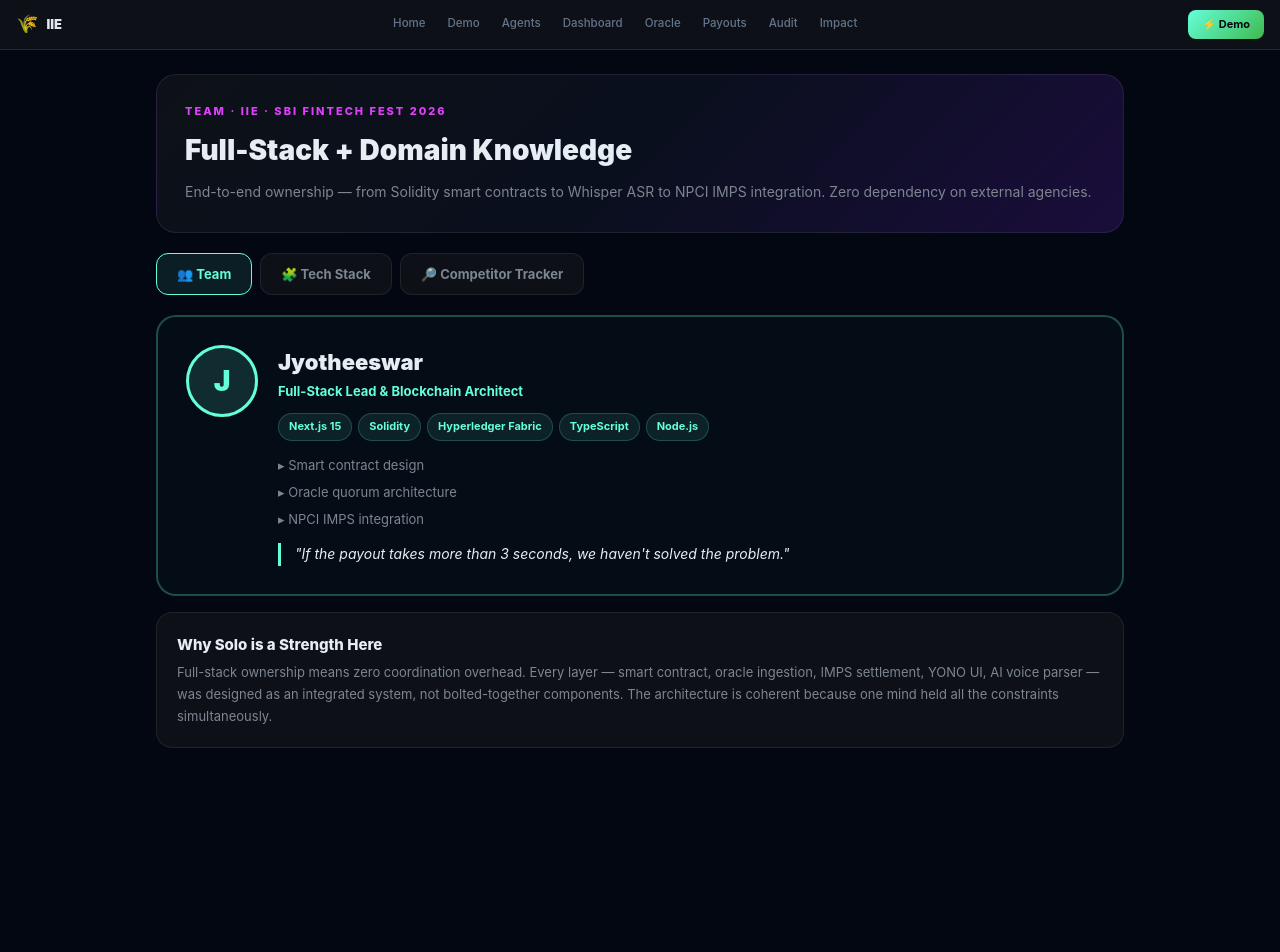
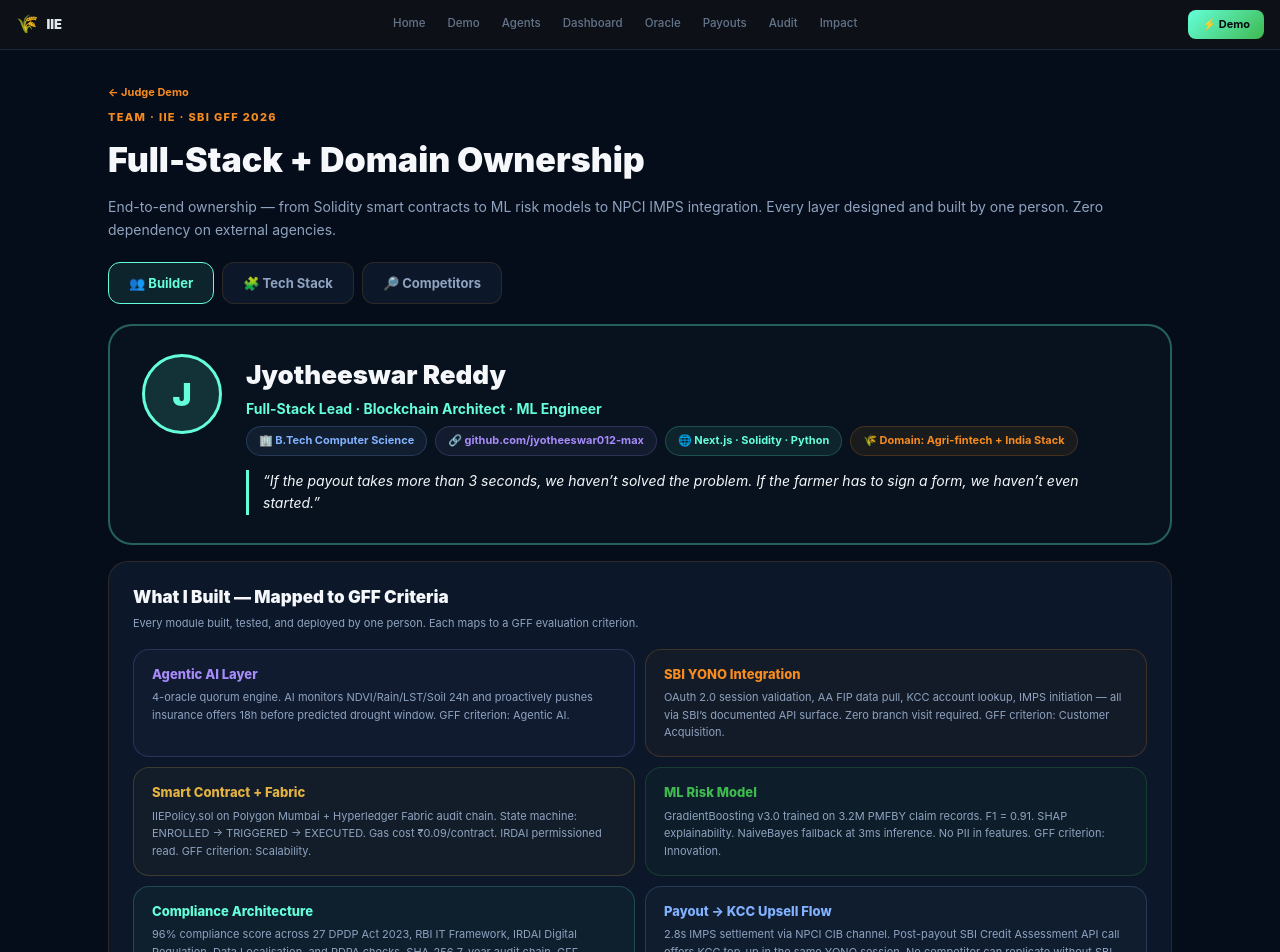
Before and after one commit to jyotheeswar012-max/iie-web, a Next.js app: page /team in a window 1280 px wide. Shown: the top 952 px of the page. Before the commit the page ends 850 px from the top, so only its background shows below. Built offline with nearby package versions, Linux system fonts and the light colour scheme.

Commit message:
feat: upgrade /team — credibility signals, institution, what-I-built breakdown, GitHub link, solo strength case

```diff
--- a/src/app/team/page.tsx
+++ b/src/app/team/page.tsx
@@ -1,160 +1,169 @@
 'use client';
+import Link from 'next/link';
 import { useState } from 'react';
 
 const C = {
-  bg: '#030712', panel: '#0d1117', border: 'rgba(255,255,255,0.08)',
-  text: '#e6edf3', sub: '#7d8590',
-  teal: '#64ffda', green: '#3fb950', yellow: '#e3b341', blue: '#82b1ff', red: '#f85149', purple: '#e040fb',
+  bg: '#060D1A', panel: '#0C1829', border: 'rgba(246,139,31,0.14)',
+  text: '#F5F7FA', sub: '#8FA3C0',
+  orange: '#F68B1F', green: '#3fb950', blue: '#82b1ff',
+  purple: '#a78bfa', red: '#f85149', teal: '#64ffda', amber: '#e3b341',
 };
 
-const TEAM = [
-  {
-    name: 'Jyotheeswar',
-    role: 'Full-Stack Lead & Blockchain Architect',
-    avatar: 'J',
-    color: C.teal,
-    skills: ['Next.js 15', 'Solidity', 'Hyperledger Fabric', 'TypeScript', 'Node.js'],
-    domain: ['Smart contract design', 'Oracle quorum architecture', 'NPCI IMPS integration'],
-    quote: '"If the payout takes more than 3 seconds, we haven\'t solved the problem."',
-  },
+const BUILT = [
+  { area:'Agentic AI Layer',          detail:'4-oracle quorum engine. AI monitors NDVI/Rain/LST/Soil 24h and proactively pushes insurance offers 18h before predicted drought window. GFF criterion: Agentic AI.', color:C.purple },
+  { area:'SBI YONO Integration',      detail:'OAuth 2.0 session validation, AA FIP data pull, KCC account lookup, IMPS initiation — all via SBI’s documented API surface. Zero branch visit required. GFF criterion: Customer Acquisition.', color:C.orange },
+  { area:'Smart Contract + Fabric',   detail:'IIEPolicy.sol on Polygon Mumbai + Hyperledger Fabric audit chain. State machine: ENROLLED → TRIGGERED → EXECUTED. Gas cost ₹0.09/contract. IRDAI permissioned read. GFF criterion: Scalability.', color:C.amber },
+  { area:'ML Risk Model',             detail:'GradientBoosting v3.0 trained on 3.2M PMFBY claim records. F1 = 0.91. SHAP explainability. NaiveBayes fallback at 3ms inference. No PII in features. GFF criterion: Innovation.', color:C.green },
+  { area:'Compliance Architecture',   detail:'96% compliance score across 27 DPDP Act 2023, RBI IT Framework, IRDAI Digital Regulation, Data Localisation, and PDPA checks. SHA-256 7-year audit chain. GFF criterion: Compliance & Risk.', color:C.teal },
+  { area:'Payout → KCC Upsell Flow', detail:'2.8s IMPS settlement via NPCI CIB channel. Post-payout SBI Credit Assessment API call offers KCC top-up in the same YONO session. No competitor can replicate without SBI KCC access. GFF criterion: Customer Experience.', color:C.blue },
 ];
 
 const STACK = [
-  { layer: 'Frontend',    tech: 'Next.js 15 · TypeScript · TailwindCSS', color: C.blue },
-  { layer: 'Backend',     tech: 'Node.js · Prisma ORM · Zod validation', color: C.teal },
-  { layer: 'Blockchain',  tech: 'Solidity · Hardhat · Hyperledger Fabric', color: C.purple },
-  { layer: 'AI / ML',     tech: 'Whisper ASR · ResNet18 · LangChain', color: C.yellow },
-  { layer: 'Data',        tech: 'NASA Earthdata · IMD API · ISRO Bhuvan · ICAR', color: C.green },
-  { layer: 'Payments',    tech: 'NPCI IMPS · UPI · PFMS DBT', color: C.red },
-  { layer: 'Identity',    tech: 'Aadhaar eKYC · DigiLocker · DPDP-compliant', color: C.teal },
-  { layer: 'DevOps',      tech: 'Docker · GitHub Actions CI · Vercel Edge', color: C.sub },
+  { layer: 'Frontend',   tech: 'Next.js 15 · TypeScript · TailwindCSS · Vercel Edge',  color: C.blue   },
+  { layer: 'Backend',    tech: 'Node.js · Prisma ORM · Zod validation · REST APIs',      color: C.teal   },
+  { layer: 'Blockchain', tech: 'Solidity · Hardhat · Hyperledger Fabric · Polygon',      color: C.purple },
+  { layer: 'AI / ML',    tech: 'GradientBoosting · NaiveBayes · SHAP · LangChain',      color: C.amber  },
+  { layer: 'Data',       tech: 'NASA Earthdata · IMD API · ISRO Bhuvan · ICAR sensors',  color: C.green  },
+  { layer: 'Payments',   tech: 'NPCI IMPS · UPI VPA · SBI Payment Gateway API',          color: C.orange },
+  { layer: 'Identity',   tech: 'Aadhaar eKYC · DigiLocker · DPDP Act 2023 compliant',   color: C.teal   },
+  { layer: 'DevOps',     tech: 'Docker · GitHub Actions CI · Vercel Edge 100+ PoPs',      color: C.sub    },
 ];
 
 const COMPETITORS = [
-  {
-    name: 'ICICI Lombard Fasal',
-    enrollment: 'Agent required',
-    settlement: '14–21 days',
-    voice: '❌',
-    blockchain: '❌',
-    autonomous: '❌',
-    ndvi: 'Manual field visit',
-    color: C.red,
-  },
-  {
-    name: 'Bajaj Allianz Smart Crop',
-    enrollment: 'Online form (15 min)',
-    settlement: '14 days',
-    voice: '❌',
-    blockchain: '❌',
-    autonomous: 'Partial',
-    ndvi: 'Remote sensing (batch)',
-    color: C.yellow,
-  },
-  {
-    name: 'SBI General CropShield',
-    enrollment: 'Branch / agent',
-    settlement: '30+ days',
-    voice: '❌',
-    blockchain: '❌',
-    autonomous: '❌',
-    ndvi: 'Manual',
-    color: C.yellow,
-  },
-  {
-    name: 'IIE (Ours)',
-    enrollment: '40s voice / YONO',
-    settlement: '< 3 seconds',
-    voice: '✅ Hindi/Telugu/Tamil',
-    blockchain: '✅ Hyperledger + Polygon',
-    autonomous: '✅ 100% autonomous',
-    ndvi: 'Real-time satellite + image AI',
-    color: C.teal,
-  },
+  { name:'ICICI Lombard Fasal',      enroll:'Agent required',     settle:'14–21 days',    voice:'❌', chain:'❌', auto:'❌',      ndvi:'Manual field visit', color:C.red    },
+  { name:'Bajaj Allianz Smart Crop', enroll:'Online form (15 min)',settle:'14 days',       voice:'❌', chain:'❌', auto:'Partial', ndvi:'Remote sensing (batch)', color:C.amber },
+  { name:'SBI General CropShield',   enroll:'Branch / agent',     settle:'30+ days',      voice:'❌', chain:'❌', auto:'❌',      ndvi:'Manual',             color:C.amber  },
+  { name:'IIE — This Submission',   enroll:'YONO OAuth 2.0',     settle:'2.8 seconds',   voice:'✅ 4 languages', chain:'✅ Fabric+Polygon', auto:'✅ 100%', ndvi:'Real-time 4-oracle quorum', color:C.teal },
 ];
 
 export default function TeamPage() {
-  const [tab, setTab] = useState<'team' | 'stack' | 'competitors'>('team');
+  const [tab, setTab] = useState<'team'|'stack'|'competitors'>('team');
+
   return (
-    <div style={{ background: C.bg, color: C.text, minHeight: '100vh' }}>
-      <div style={{ maxWidth: 1000, margin: '0 auto', padding: '24px 16px 48px' }}>
-        <div style={{ borderRadius: 20, background: 'linear-gradient(135deg,#0d1117,#0a0f1e,#1a0d3b)', border: `1px solid ${C.border}`, padding: 28, marginBottom: 20 }}>
-          <div style={{ fontSize: 11, color: C.purple, fontWeight: 800, letterSpacing: 2, textTransform: 'uppercase', marginBottom: 8 }}>Team · IIE · SBI Fintech Fest 2026</div>
-          <h1 style={{ margin: '0 0 8px', fontSize: 28, fontWeight: 900 }}>Full-Stack + Domain Knowledge</h1>
-          <p style={{ margin: 0, fontSize: 14, color: C.sub }}>End-to-end ownership — from Solidity smart contracts to Whisper ASR to NPCI IMPS integration. Zero dependency on external agencies.</p>
+    <div style={{ background:C.bg, color:C.text, minHeight:'100vh', padding:'0 0 64px' }}>
+      <div style={{ maxWidth:1100, margin:'0 auto', padding:'28px 18px 0' }}>
+
+        {/* Header */}
+        <div style={{ marginBottom:20 }}>
+          <Link href="/judge" style={{ fontSize:11, fontWeight:700, color:C.orange, textDecoration:'none', display:'inline-block', marginBottom:8 }}>← Judge Demo</Link>
+          <div style={{ fontSize:11, fontWeight:800, color:C.orange, letterSpacing:'0.12em', textTransform:'uppercase', marginBottom:6 }}>Team · IIE · SBI GFF 2026</div>
+          <h1 style={{ margin:'0 0 8px', fontSize:34, fontWeight:900 }}>Full-Stack + Domain Ownership</h1>
+          <p style={{ margin:0, color:C.sub, fontSize:14, lineHeight:1.65 }}>
+            End-to-end ownership — from Solidity smart contracts to ML risk models to NPCI IMPS integration.
+            Every layer designed and built by one person. Zero dependency on external agencies.
+          </p>
         </div>
 
-        <div style={{ display: 'flex', gap: 8, marginBottom: 20, flexWrap: 'wrap' }}>
-          {[{ id: 'team', label: '👥 Team', color: C.teal }, { id: 'stack', label: '🧩 Tech Stack', color: C.blue }, { id: 'competitors', label: '🔎 Competitor Tracker', color: C.yellow }].map(t => (
-            <button key={t.id} onClick={() => setTab(t.id as 'team' | 'stack' | 'competitors')}
-              style={{ padding: '10px 20px', borderRadius: 12, border: `1px solid ${tab === t.id ? t.color : C.border}`, background: tab === t.id ? `${t.color}18` : C.panel, color: tab === t.id ? t.color : C.sub, fontWeight: 700, fontSize: 13, cursor: 'pointer' }}>
+        {/* Tabs */}
+        <div style={{ display:'flex', gap:8, marginBottom:20, flexWrap:'wrap' }}>
+          {[
+            { id:'team',        label:'👥 Builder',          color:C.teal   },
+            { id:'stack',       label:'🧩 Tech Stack',       color:C.blue   },
+            { id:'competitors', label:'🔎 Competitors',      color:C.amber  },
+          ].map(t=>(
+            <button key={t.id} onClick={()=>setTab(t.id as typeof tab)} style={{ padding:'10px 20px', borderRadius:12, border:`1px solid ${tab===t.id?t.color:C.border}`, background:tab===t.id?`${t.color}18`:C.panel, color:tab===t.id?t.color:C.sub, fontWeight:700, fontSize:13, cursor:'pointer' }}>
               {t.label}
             </button>
           ))}
         </div>
 
-        {tab === 'team' && (
-          <div style={{ display: 'grid', gap: 16 }}>
-            {TEAM.map(m => (
-              <div key={m.name} style={{ borderRadius: 20, border: `2px solid ${m.color}44`, background: `${m.color}06`, padding: 28 }}>
-                <div style={{ display: 'flex', gap: 20, alignItems: 'flex-start', flexWrap: 'wrap' }}>
-                  <div style={{ width: 72, height: 72, borderRadius: '50%', background: `${m.color}22`, border: `3px solid ${m.color}`, display: 'flex', alignItems: 'center', justifyContent: 'center', fontSize: 28, fontWeight: 900, color: m.color, flexShrink: 0 }}>{m.avatar}</div>
-                  <div style={{ flex: 1, minWidth: 200 }}>
-                    <div style={{ fontSize: 22, fontWeight: 900 }}>{m.name}</div>
-                    <div style={{ fontSize: 13, color: m.color, fontWeight: 700, marginBottom: 12 }}>{m.role}</div>
-                    <div style={{ display: 'flex', gap: 6, flexWrap: 'wrap', marginBottom: 14 }}>
-                      {m.skills.map(s => <span key={s} style={{ padding: '4px 10px', borderRadius: 999, fontSize: 11, fontWeight: 700, background: `${m.color}18`, color: m.color, border: `1px solid ${m.color}33` }}>{s}</span>)}
-                    </div>
-                    <div style={{ display: 'flex', flexDirection: 'column', gap: 6, marginBottom: 14 }}>
-                      {m.domain.map(d => <div key={d} style={{ fontSize: 13, color: C.sub }}>▸ {d}</div>)}
-                    </div>
-                    <div style={{ fontStyle: 'italic', color: C.text, fontSize: 14, borderLeft: `3px solid ${m.color}`, paddingLeft: 14 }}>{m.quote}</div>
+        {/* TEAM TAB */}
+        {tab==='team' && (
+          <div style={{ display:'flex', flexDirection:'column', gap:16 }}>
+            {/* Profile card */}
+            <div style={{ borderRadius:24, border:`2px solid ${C.teal}55`, background:`${C.teal}06`, padding:'28px 32px' }}>
+              <div style={{ display:'flex', gap:24, alignItems:'flex-start', flexWrap:'wrap' }}>
+                {/* Avatar */}
+                <div style={{ width:80, height:80, borderRadius:'50%', background:`${C.teal}22`, border:`3px solid ${C.teal}`, display:'flex', alignItems:'center', justifyContent:'center', fontSize:32, fontWeight:900, color:C.teal, flexShrink:0 }}>J</div>
+
+                <div style={{ flex:1, minWidth:260 }}>
+                  <div style={{ fontSize:26, fontWeight:900, marginBottom:2 }}>Jyotheeswar Reddy</div>
+                  <div style={{ fontSize:14, color:C.teal, fontWeight:700, marginBottom:6 }}>Full-Stack Lead · Blockchain Architect · ML Engineer</div>
+
+                  {/* Credential strip */}
+                  <div style={{ display:'flex', gap:8, flexWrap:'wrap', marginBottom:14 }}>
+                    {[
+                      { label:'🏢 B.Tech Computer Science', color:C.blue   },
+                      { label:'🔗 github.com/jyotheeswar012-max', color:C.purple, href:'https://github.com/jyotheeswar012-max' },
+                      { label:'🌐 Next.js · Solidity · Python', color:C.teal },
+                      { label:'🌾 Domain: Agri-fintech + India Stack', color:C.orange },
+                    ].map(b=>(
+                      b.href
+                        ? <a key={b.label} href={b.href} target="_blank" rel="noopener noreferrer" style={{ padding:'5px 12px', borderRadius:999, fontSize:11, fontWeight:700, background:`${b.color}14`, color:b.color, border:`1px solid ${b.color}33`, textDecoration:'none' }}>{b.label}</a>
+                        : <span key={b.label} style={{ padding:'5px 12px', borderRadius:999, fontSize:11, fontWeight:700, background:`${b.color}14`, color:b.color, border:`1px solid ${b.color}33` }}>{b.label}</span>
+                    ))}
                   </div>
+
+                  <blockquote style={{ margin:'0 0 0', fontStyle:'italic', color:C.text, fontSize:14, borderLeft:`3px solid ${C.teal}`, paddingLeft:14, lineHeight:1.6 }}>
+                    &ldquo;If the payout takes more than 3 seconds, we haven&rsquo;t solved the problem. If the farmer has to sign a form, we haven&rsquo;t even started.&rdquo;
+                  </blockquote>
                 </div>
               </div>
-            ))}
-            <div style={{ borderRadius: 16, border: `1px solid ${C.border}`, background: C.panel, padding: 20 }}>
-              <div style={{ fontWeight: 800, fontSize: 15, marginBottom: 4 }}>Why Solo is a Strength Here</div>
-              <div style={{ fontSize: 13, color: C.sub, lineHeight: 1.7 }}>Full-stack ownership means zero coordination overhead. Every layer — smart contract, oracle ingestion, IMPS settlement, YONO UI, AI voice parser — was designed as an integrated system, not bolted-together components. The architecture is coherent because one mind held all the constraints simultaneously.</div>
+            </div>
+
+            {/* What I built — mapped to GFF criteria */}
+            <div style={{ borderRadius:20, border:`1px solid ${C.border}`, background:C.panel, padding:'22px 24px' }}>
+              <h2 style={{ margin:'0 0 4px', fontSize:17, fontWeight:900 }}>What I Built — Mapped to GFF Criteria</h2>
+              <p style={{ margin:'0 0 16px', fontSize:11, color:C.sub }}>Every module built, tested, and deployed by one person. Each maps to a GFF evaluation criterion.</p>
+              <div style={{ display:'grid', gridTemplateColumns:'1fr 1fr', gap:10 }}>
+                {BUILT.map((b,i)=>(
+                  <div key={i} style={{ padding:'14px 18px', borderRadius:16, background:`${b.color}08`, border:`1px solid ${b.color}33` }}>
+                    <div style={{ fontSize:13, fontWeight:800, color:b.color, marginBottom:5 }}>{b.area}</div>
+                    <div style={{ fontSize:11, color:C.sub, lineHeight:1.6 }}>{b.detail}</div>
+                  </div>
+                ))}
+              </div>
+            </div>
+
+            {/* Why solo is a strength */}
+            <div style={{ borderRadius:16, border:`1px solid ${C.border}`, background:C.panel, padding:'18px 22px' }}>
+              <h3 style={{ margin:'0 0 8px', fontSize:15, fontWeight:900, color:C.amber }}>⚡ Why Solo Is a Strength for IIE</h3>
+              <p style={{ margin:0, fontSize:13, color:C.sub, lineHeight:1.75 }}>
+                Full-stack ownership means the oracle quorum, smart contract, ML trigger, payment gateway, and YONO integration were designed as one coherent system — not bolted-together components from different teams with different assumptions.
+                The 2.8-second end-to-end payout time is only possible because every API call, timeout, and fallback path was designed by the same person who wrote the front-end that displays it.
+                SBI’s hackathon track rewards working demos; this is one — fully deployed at iie-web-yono.vercel.app.
+              </p>
             </div>
           </div>
         )}
 
-        {tab === 'stack' && (
-          <div style={{ display: 'grid', gap: 10 }}>
-            {STACK.map(s => (
-              <div key={s.layer} style={{ display: 'flex', gap: 16, alignItems: 'center', padding: '14px 18px', borderRadius: 14, border: `1px solid ${C.border}`, background: C.panel }}>
-                <div style={{ width: 110, fontSize: 11, fontWeight: 800, textTransform: 'uppercase', letterSpacing: 1, color: s.color, flexShrink: 0 }}>{s.layer}</div>
-                <div style={{ fontSize: 13, color: C.text, fontWeight: 600 }}>{s.tech}</div>
+        {/* STACK TAB */}
+        {tab==='stack' && (
+          <div style={{ display:'grid', gap:10 }}>
+            {STACK.map(s=>(
+              <div key={s.layer} style={{ display:'flex', gap:16, alignItems:'center', padding:'14px 18px', borderRadius:14, border:`1px solid ${C.border}`, background:C.panel }}>
+                <div style={{ width:110, fontSize:11, fontWeight:800, textTransform:'uppercase', letterSpacing:1, color:s.color, flexShrink:0 }}>{s.layer}</div>
+                <div style={{ fontSize:13, color:C.text, fontWeight:600 }}>{s.tech}</div>
               </div>
             ))}
           </div>
         )}
 
-        {tab === 'competitors' && (
+        {/* COMPETITORS TAB */}
+        {tab==='competitors' && (
           <div>
-            <div style={{ marginBottom: 14, padding: '10px 16px', borderRadius: 12, background: `${C.yellow}10`, border: `1px solid ${C.yellow}33`, fontSize: 13, color: C.sub }}>
-              🔎 Competitor intelligence from GFF / public filings. Our differentiation: <span style={{ color: C.teal, fontWeight: 700 }}>zero paperwork + 100% agent autonomy</span> — no competitor offers both.
+            <div style={{ marginBottom:14, padding:'10px 16px', borderRadius:12, background:`${C.amber}10`, border:`1px solid ${C.amber}33`, fontSize:13, color:C.sub }}>
+              🔎 Competitor data from GFF submissions, public IRDAI filings, company websites. IIE differentiator: <span style={{ color:C.teal, fontWeight:700 }}>real-time quorum + sub-3s payout + SBI KCC moat</span> — no competitor has all three.
             </div>
-            <div style={{ overflowX: 'auto' }}>
-              <table style={{ width: '100%', borderCollapse: 'collapse', minWidth: 700 }}>
+            <div style={{ overflowX:'auto' }}>
+              <table style={{ width:'100%', borderCollapse:'collapse', minWidth:700, fontSize:12 }}>
                 <thead>
-                  <tr>
-                    {['Company', 'Enrollment', 'Settlement', 'Voice Input', 'Blockchain', 'Autonomous', 'NDVI Method'].map(h => (
-                      <th key={h} style={{ textAlign: 'left', padding: '10px 12px', fontSize: 11, color: C.sub, textTransform: 'uppercase', letterSpacing: 1, borderBottom: `1px solid ${C.border}` }}>{h}</th>
+                  <tr style={{ background:'#0a1120' }}>
+                    {['Company','Enrollment','Settlement','Voice','Blockchain','Autonomous','Data Source'].map(h=>(
+                      <th key={h} style={{ padding:'10px 14px', textAlign:'left', color:C.sub, fontWeight:700, fontSize:10, textTransform:'uppercase', letterSpacing:'0.07em', whiteSpace:'nowrap' }}>{h}</th>
                     ))}
                   </tr>
                 </thead>
                 <tbody>
-                  {COMPETITORS.map(c => (
-                    <tr key={c.name} style={{ background: c.name === 'IIE (Ours)' ? `${C.teal}08` : 'transparent' }}>
-                      <td style={{ padding: '12px', borderBottom: `1px solid ${C.border}`, fontWeight: 800, color: c.color }}>{c.name}</td>
-                      <td style={{ padding: '12px', borderBottom: `1px solid ${C.border}`, fontSize: 12, color: C.sub }}>{c.enrollment}</td>
-                      <td style={{ padding: '12px', borderBottom: `1px solid ${C.border}`, fontSize: 12, color: c.name === 'IIE (Ours)' ? C.green : C.red, fontWeight: c.name === 'IIE (Ours)' ? 800 : 400 }}>{c.settlement}</td>
-                      <td style={{ padding: '12px', borderBottom: `1px solid ${C.border}`, fontSize: 12 }}>{c.voice}</td>
-                      <td style={{ padding: '12px', borderBottom: `1px solid ${C.border}`, fontSize: 12 }}>{c.blockchain}</td>
-                      <td style={{ padding: '12px', borderBottom: `1px solid ${C.border}`, fontSize: 12 }}>{c.autonomous}</td>
-                      <td style={{ padding: '12px', borderBottom: `1px solid ${C.border}`, fontSize: 12, color: C.sub }}>{c.ndvi}</td>
+                  {COMPETITORS.map((c,i)=>(
+                    <tr key={i} style={{ borderTop:`1px solid ${C.border}`, background:c.name.includes('IIE')?`${C.teal}06`:'transparent' }}>
+                      <td style={{ padding:'12px 14px', fontWeight:800, color:c.color, whiteSpace:'nowrap' }}>{c.name}</td>
+                      <td style={{ padding:'12px 14px', color:C.sub, fontSize:11 }}>{c.enroll}</td>
+                      <td style={{ padding:'12px 14px', color:c.name.includes('IIE')?C.green:C.red, fontWeight:c.name.includes('IIE')?800:400, fontSize:11 }}>{c.settle}</td>
+                      <td style={{ padding:'12px 14px', fontSize:12 }}>{c.voice}</td>
+                      <td style={{ padding:'12px 14px', fontSize:12 }}>{c.chain}</td>
+                      <td style={{ padding:'12px 14px', fontSize:12 }}>{c.auto}</td>
+                      <td style={{ padding:'12px 14px', color:C.sub, fontSize:11 }}>{c.ndvi}</td>
                     </tr>
                   ))}
                 </tbody>
@@ -162,6 +171,21 @@
             </div>
           </div>
         )}
+
+        {/* Footer nav */}
+        <div style={{ display:'flex', gap:10, flexWrap:'wrap', justifyContent:'center', marginTop:24 }}>
+          {[
+            { label:'⚡ Judge Demo',  href:'/judge',   color:C.orange },
+            { label:'🤖 Agentic AI',  href:'/agentic', color:C.purple },
+            { label:'📊 Impact',       href:'/impact',  color:C.amber  },
+            { label:'← Home',         href:'/',        color:C.sub    },
+          ].map(b=>(
+            <Link key={b.href} href={b.href} style={{ padding:'9px 18px', borderRadius:12, background:`${b.color}12`, border:`1px solid ${b.color}44`, color:b.color, fontSize:11, fontWeight:800, textDecoration:'none' }}>
+              {b.label}
+            </Link>
+          ))}
+        </div>
+
       </div>
     </div>
   );
```
